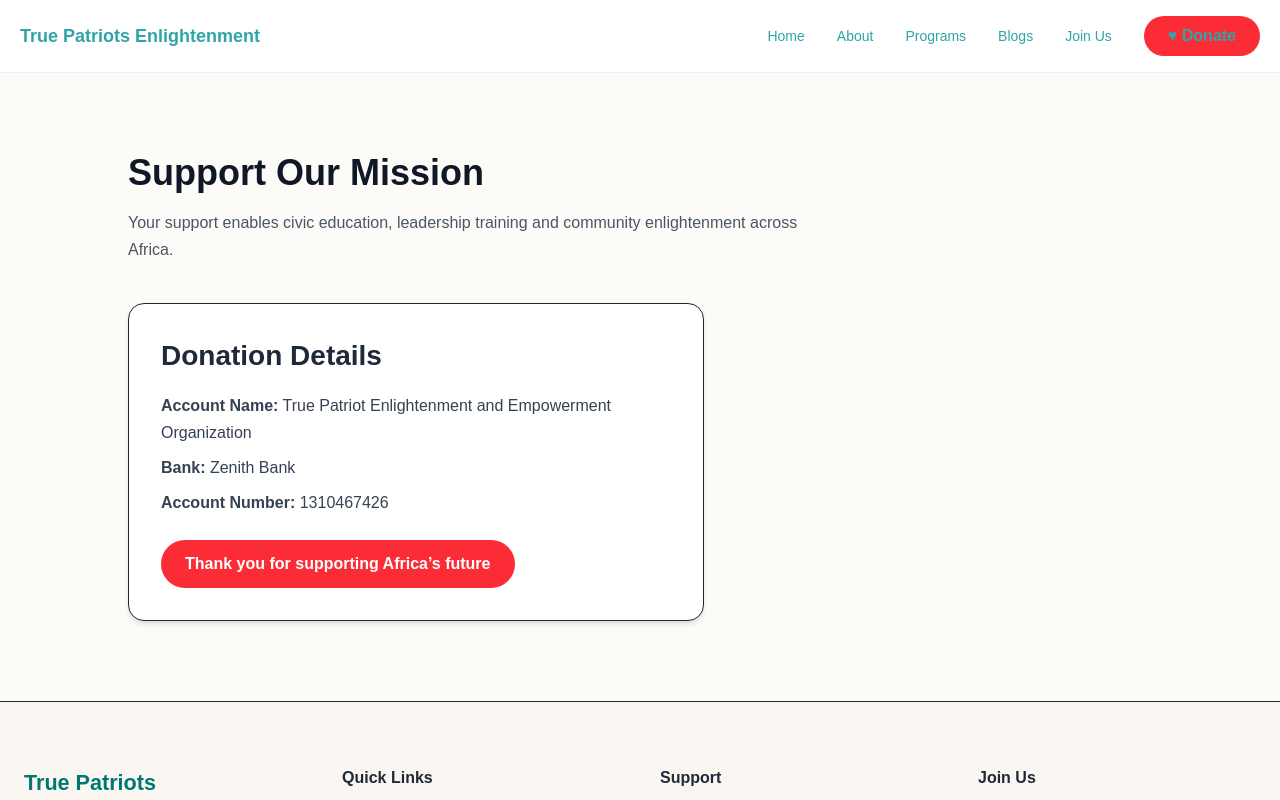
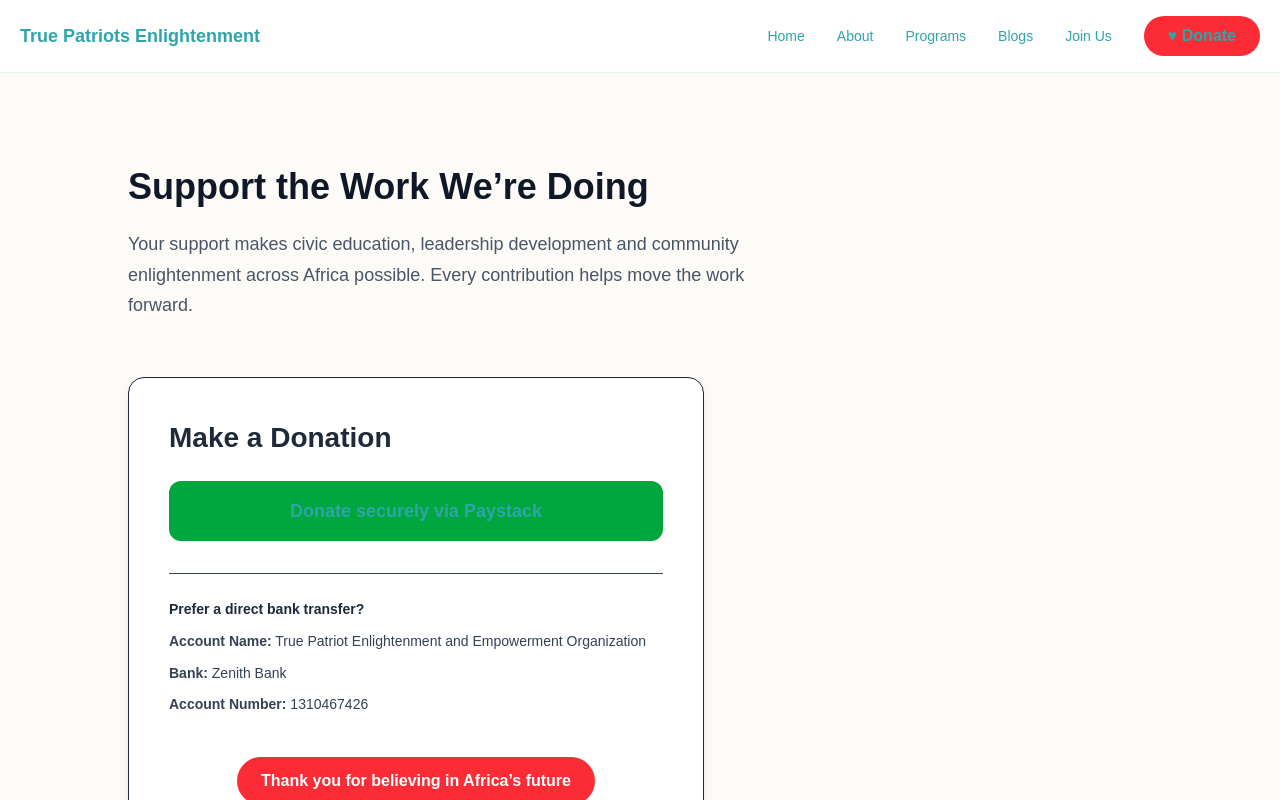
Before and after one commit to pearlroys/truepatriots-enlightenment, a Next.js app: page /donate in a window 1280 px wide. Shown: the top 800 px of the page. Built offline with nearby package versions, Linux system fonts and the light colour scheme.

Commit message:
added better donate button and oayment strategy

```diff
--- a/app/api/join-us/route.ts
+++ b/app/api/join-us/route.ts
@@ -9,7 +9,7 @@ export async function POST(req: Request) {
 
     await resend.emails.send({
       from: "True Patriots <onboarding@resend.dev>",
-      to: ["pearl_chisom@yahoo.com"],
+      to: ["info@truepatriotsenlightenment.com"],
       subject: "New Join Us Registration",
       html: `
         <h2>New Registration</h2>
--- a/app/donate/page.tsx
+++ b/app/donate/page.tsx
@@ -1,32 +1,51 @@
 export default function DonatePage() {
   return (
-      <main className="bg-[#fdfbf7] py-20 px-6">
+    <main className="bg-[#fdfbf7] py-24 px-6">
       <div className="max-w-5xl mx-auto">
 
-          <h1 className="text-4xl font-bold mb-4 text-gray-900">
-            Support Our Mission
+        <h1 className="text-4xl md:text-5xl font-bold mb-6 text-gray-900">
+          Support the Work We’re Doing
         </h1>
 
-          <p className="text-gray-600 max-w-2xl mb-10">
-            Your support enables civic education, leadership training and community
-            enlightenment across Africa.
+        <p className="text-gray-600 max-w-2xl mb-14 text-lg">
+          Your support makes civic education, leadership development and community
+          enlightenment across Africa possible. Every contribution helps move the work
+          forward.
         </p>
 
-          <div className="bg-white rounded-2xl shadow-md p-8 max-w-xl border">
+        <div className="bg-white rounded-2xl shadow-lg p-10 max-w-xl border">
 
-            <h2 className="text-xl font-semibold mb-4 text-gray-800">
-              Donation Details
+          <h2 className="text-xl font-semibold mb-6 text-gray-800">
+            Make a Donation
           </h2>
 
-            <div className="space-y-2 text-gray-700">
-              <p><strong>Account Name:</strong> True Patriot Enlightenment and Empowerment Organization</p>
-              <p><strong>Bank:</strong> Zenith Bank</p>
-              <p><strong>Account Number:</strong> 1310467426</p>
+          <a
+            href="https://paystack.shop/pay/truepatriots-donations"
+            target="_blank"
+            rel="noopener noreferrer"
+            className="block w-full text-center bg-green-600 hover:bg-green-700 text-white px-6 py-4 rounded-xl font-semibold text-lg transition mb-8"
+          >
+            Donate securely via Paystack
+          </a>
+
+          <div className="border-t pt-6 space-y-2 text-gray-700 text-sm">
+            <p className="font-semibold text-gray-800">
+              Prefer a direct bank transfer?
+            </p>
+            <p>
+              <strong>Account Name:</strong> True Patriot Enlightenment and Empowerment Organization
+            </p>
+            <p>
+              <strong>Bank:</strong> Zenith Bank
+            </p>
+            <p>
+              <strong>Account Number:</strong> 1310467426
+            </p>
           </div>
 
-            <div className="mt-6">
+          <div className="mt-10 text-center">
             <span className="inline-block bg-red-500 text-white px-6 py-3 rounded-full font-semibold">
-                Thank you for supporting Africa’s future
+              Thank you for believing in Africa’s future
             </span>
           </div>
 
```
Lines whose indentation alone changed are shown as unchanged.
